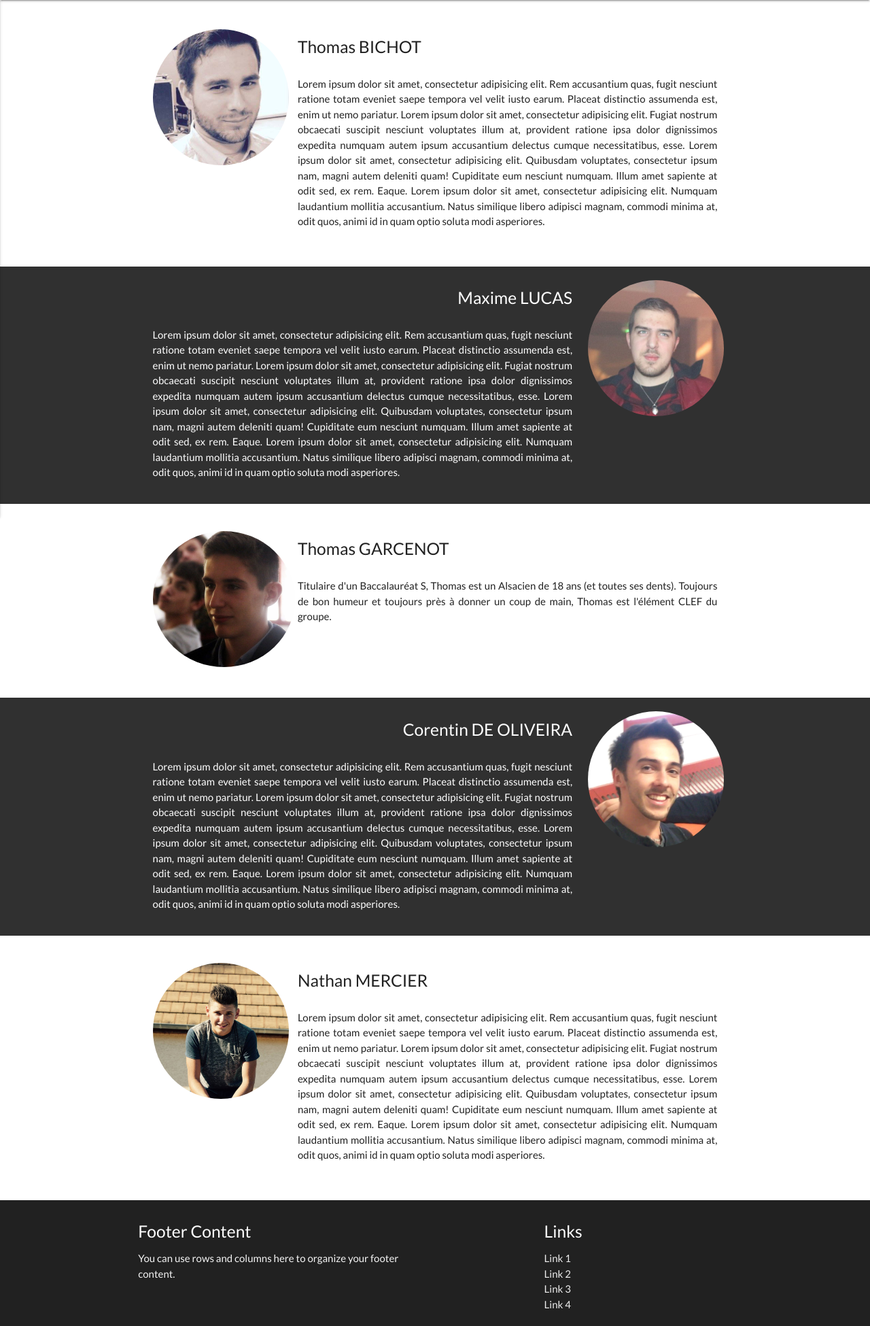
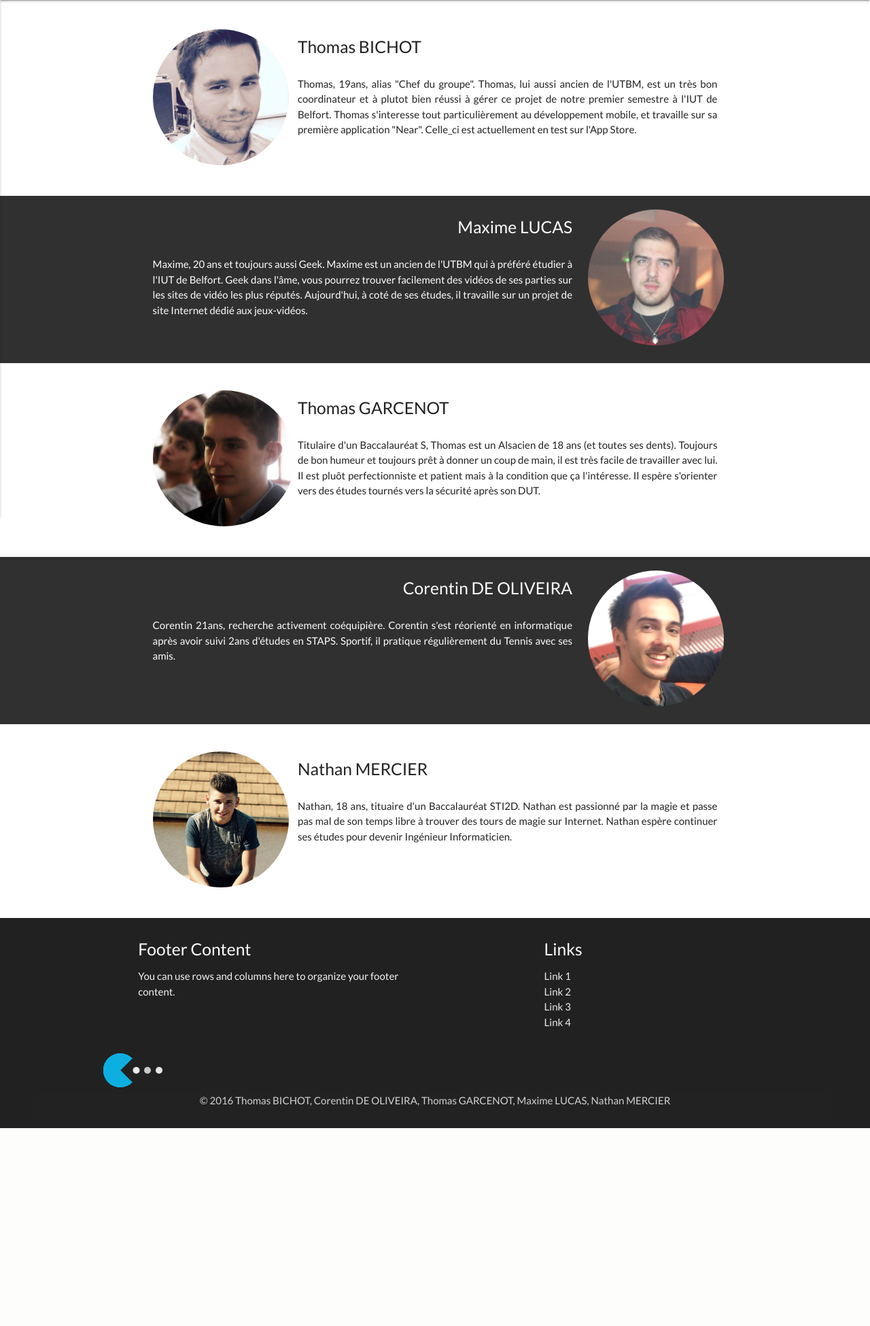
Before and after one commit to Coco-sempai/site-projet-tut, a PHP site: page /membres.php in a window 1280 px wide. Shown: the part 100-2050 px from the top of the page at 68% size. After the commit the page ends 1759 px from the top, so only its background shows below. Run offline with PHP 8.4, Linux system fonts and the light colour scheme; some libraries are stand-ins or nearby versions.

Commit message:
membre v1

```diff
--- a/membres.php
+++ b/membres.php
@@ -28,7 +28,8 @@ include('includes/nav.php');
             <h5 class="hide-on-small-only">Thomas BICHOT</h5>
           </div>
 
-          <p class="valign">Lorem ipsum dolor sit amet, consectetur adipisicing elit. Rem accusantium quas, fugit nesciunt ratione totam eveniet saepe tempora vel velit iusto earum. Placeat distinctio assumenda est, enim ut nemo pariatur. Lorem ipsum dolor sit amet, consectetur adipisicing elit. Fugiat nostrum obcaecati suscipit nesciunt voluptates illum at, provident ratione ipsa dolor dignissimos expedita numquam autem ipsum accusantium delectus cumque necessitatibus, esse. Lorem ipsum dolor sit amet, consectetur adipisicing elit. Quibusdam voluptates, consectetur ipsum nam, magni autem deleniti quam! Cupiditate eum nesciunt numquam. Illum amet sapiente at odit sed, ex rem. Eaque. Lorem ipsum dolor sit amet, consectetur adipisicing elit. Numquam laudantium mollitia accusantium. Natus similique libero adipisci magnam, commodi minima at, odit quos, animi id in quam optio soluta modi asperiores.</p>
+          <p class="valign">Thomas, 19ans, alias "Chef du groupe". Thomas, lui aussi ancien de l'UTBM, est un très bon coordinateur et à plutot bien réussi à gérer ce projet de notre premier semestre à l'IUT de Belfort.
+          Thomas s'interesse tout particulièrement au développement mobile, et travaille sur sa première application "Near". Celle_ci est actuellement en test sur l'App Store.</p>
         </div>
       </div>
     </div>
@@ -45,7 +46,7 @@ include('includes/nav.php');
             <h5 class="hide-on-small-only right-align">Maxime LUCAS</h5>
           </div>
 
-          <p class="valign">Lorem ipsum dolor sit amet, consectetur adipisicing elit. Rem accusantium quas, fugit nesciunt ratione totam eveniet saepe tempora vel velit iusto earum. Placeat distinctio assumenda est, enim ut nemo pariatur. Lorem ipsum dolor sit amet, consectetur adipisicing elit. Fugiat nostrum obcaecati suscipit nesciunt voluptates illum at, provident ratione ipsa dolor dignissimos expedita numquam autem ipsum accusantium delectus cumque necessitatibus, esse. Lorem ipsum dolor sit amet, consectetur adipisicing elit. Quibusdam voluptates, consectetur ipsum nam, magni autem deleniti quam! Cupiditate eum nesciunt numquam. Illum amet sapiente at odit sed, ex rem. Eaque. Lorem ipsum dolor sit amet, consectetur adipisicing elit. Numquam laudantium mollitia accusantium. Natus similique libero adipisci magnam, commodi minima at, odit quos, animi id in quam optio soluta modi asperiores.</p>
+          <p class="valign">Maxime, 20 ans et toujours aussi Geek. Maxime est un ancien de l'UTBM qui à préféré étudier à l'IUT de Belfort. Geek dans l'âme, vous pourrez trouver facilement des vidéos de ses parties sur les sites de vidéo les plus réputés. Aujourd'hui, à coté de ses études, il travaille sur un projet de site Internet dédié aux jeux-vidéos.</p>
         </div>
       </div>
 
@@ -70,7 +71,8 @@ include('includes/nav.php');
             <h5 class="hide-on-small-only">Thomas GARCENOT</h5>
           </div>
 
-          <p class="valign">Titulaire d'un Baccalauréat S, Thomas est un Alsacien de 18 ans (et toutes ses dents). Toujours de bon humeur et toujours près à donner un coup de main, Thomas est l'élément CLEF du groupe.</p>
+          <p class="valign">Titulaire d'un Baccalauréat S, Thomas est un Alsacien de 18 ans (et toutes ses dents). Toujours de bon humeur et toujours prêt à donner un coup de main, il est très facile de travailler avec lui. Il est pluôt perfectionniste et patient mais à la condition que ça l'intéresse.
+          Il espère s'orienter vers des études tournés vers la sécurité après son DUT.</p>
         </div>
       </div>
     </div>
@@ -87,7 +89,7 @@ include('includes/nav.php');
             <h5 class="hide-on-small-only right-align">Corentin DE OLIVEIRA</h5>
           </div>
 
-          <p class="valign">Lorem ipsum dolor sit amet, consectetur adipisicing elit. Rem accusantium quas, fugit nesciunt ratione totam eveniet saepe tempora vel velit iusto earum. Placeat distinctio assumenda est, enim ut nemo pariatur. Lorem ipsum dolor sit amet, consectetur adipisicing elit. Fugiat nostrum obcaecati suscipit nesciunt voluptates illum at, provident ratione ipsa dolor dignissimos expedita numquam autem ipsum accusantium delectus cumque necessitatibus, esse. Lorem ipsum dolor sit amet, consectetur adipisicing elit. Quibusdam voluptates, consectetur ipsum nam, magni autem deleniti quam! Cupiditate eum nesciunt numquam. Illum amet sapiente at odit sed, ex rem. Eaque. Lorem ipsum dolor sit amet, consectetur adipisicing elit. Numquam laudantium mollitia accusantium. Natus similique libero adipisci magnam, commodi minima at, odit quos, animi id in quam optio soluta modi asperiores.</p>
+          <p class="valign">Corentin 21ans, recherche activement coéquipière. Corentin s'est réorienté en informatique après avoir suivi 2ans d'études en STAPS. Sportif, il pratique régulièrement du Tennis avec ses amis.  </p>
         </div>
       </div>
 
@@ -112,7 +114,7 @@ include('includes/nav.php');
             <h5 class="hide-on-small-only">Nathan MERCIER</h5>
           </div>
 
-          <p class="valign">Lorem ipsum dolor sit amet, consectetur adipisicing elit. Rem accusantium quas, fugit nesciunt ratione totam eveniet saepe tempora vel velit iusto earum. Placeat distinctio assumenda est, enim ut nemo pariatur. Lorem ipsum dolor sit amet, consectetur adipisicing elit. Fugiat nostrum obcaecati suscipit nesciunt voluptates illum at, provident ratione ipsa dolor dignissimos expedita numquam autem ipsum accusantium delectus cumque necessitatibus, esse. Lorem ipsum dolor sit amet, consectetur adipisicing elit. Quibusdam voluptates, consectetur ipsum nam, magni autem deleniti quam! Cupiditate eum nesciunt numquam. Illum amet sapiente at odit sed, ex rem. Eaque. Lorem ipsum dolor sit amet, consectetur adipisicing elit. Numquam laudantium mollitia accusantium. Natus similique libero adipisci magnam, commodi minima at, odit quos, animi id in quam optio soluta modi asperiores.</p>
+          <p class="valign">Nathan, 18 ans, tituaire d'un Baccalauréat STI2D. Nathan est passionné par la magie et passe pas mal de son temps libre à trouver des tours de magie sur Internet. Nathan espère continuer ses études pour devenir Ingénieur Informaticien.</p>
         </div>
       </div>
     </div>
```
